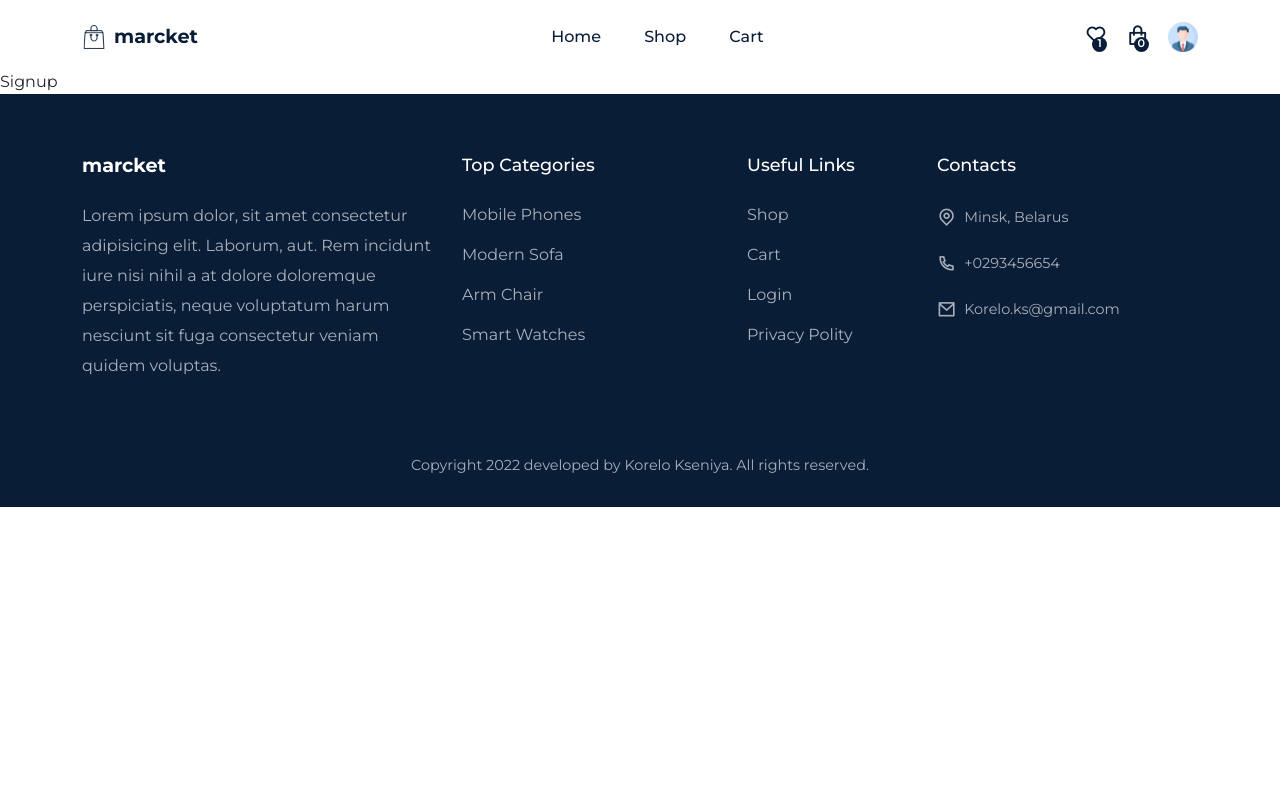
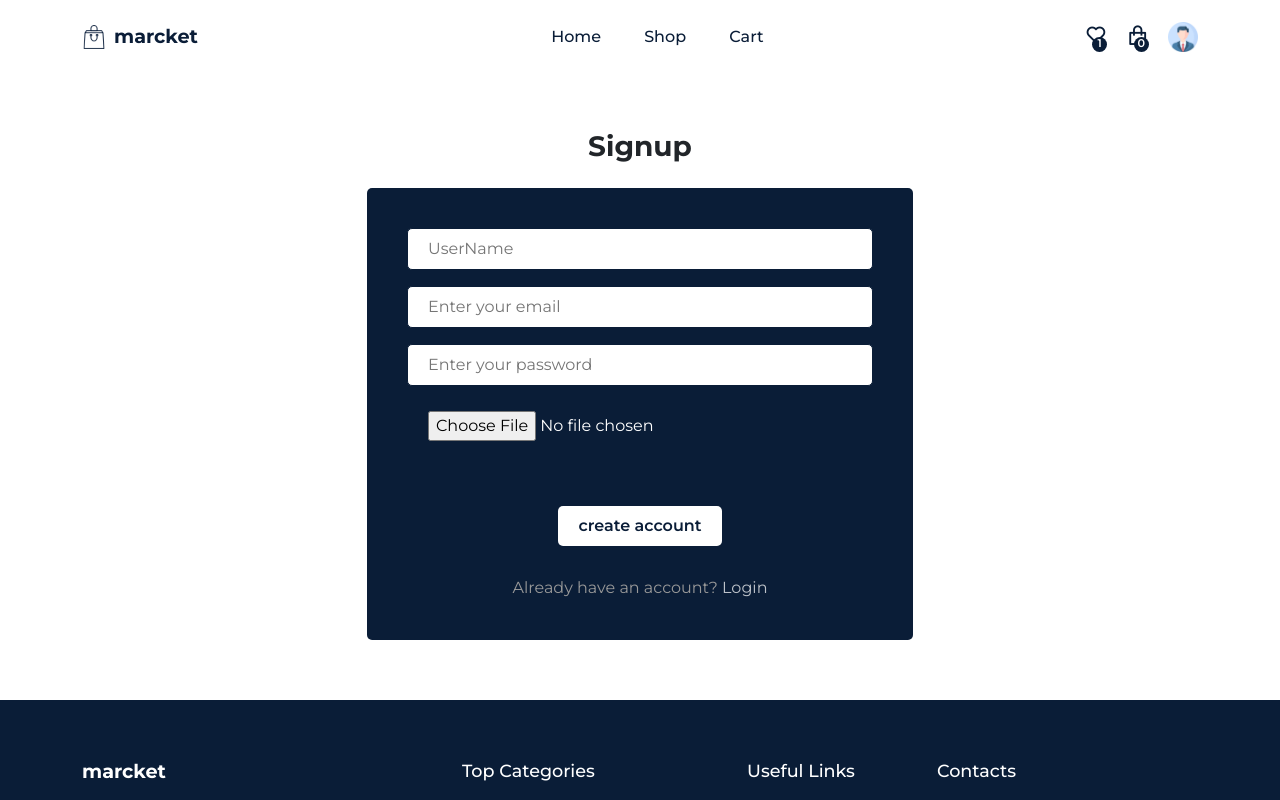
Before and after one commit to Ksushe4ka/Course-project2, a React (Create React App) app in the folder market/: page /signup in a window 1280 px wide. Shown: the top 800 px of the page. Built offline with nearby package versions, Linux system fonts and the light colour scheme.

Commit message:
change 16

```diff
--- a/market/package.json
+++ b/market/package.json
@@ -8,6 +8,7 @@
     "@testing-library/react": "^13.4.0",
     "@testing-library/user-event": "^13.5.0",
     "bootstrap": "^5.2.1",
+    "firebase": "^9.15.0",
     "framer-motion": "^7.3.2",
     "react": "^18.2.0",
     "react-dom": "^18.2.0",
--- /dev/null
+++ b/market/src/firebase.config.js
@@ -0,0 +1,21 @@
+import { initializeApp } from "firebase/app";
+import { getAuth } from "firebase/auth";
+import { getFirestore } from "firebase/firestore";
+import { getStorage } from "firebase/storage";
+
+const firebaseConfig = {
+  apiKey: "AIzaSyDbO1VGqCkyG3TNBRPh8jBRgT4hnp3yxY8",
+  authDomain: "market-55bd1.firebaseapp.com",
+  projectId: "market-55bd1",
+  storageBucket: "market-55bd1.appspot.com",
+  messagingSenderId: "419794918974",
+  appId: "1:419794918974:web:9e6ccb1819d63280c6fb6f",
+};
+
+// Initialize Firebase
+const app = initializeApp(firebaseConfig);
+export const auth = getAuth(app);
+export const db = getFirestore(app);
+export const storage = getStorage(app);
+
+export default app;
--- a/market/src/pages/Checkout.jsx
+++ b/market/src/pages/Checkout.jsx
@@ -1,11 +1,81 @@
-import React from 'react'
+import React from "react";
+import { Container, Row, Col, Form, FormGroup } from "reactstrap";
+import Helmet from "./../components/Helmet/Helmet";
+import CommonSection from "./../components/UI/CommonSection";
+import "../styles/checkout.css";
+import { useSelector } from "react-redux";
 
 const Checkout = () => {
+  const totalQty = useSelector((state) => state.cart.totalQuantity);
+  const totalAmount = useSelector((state) => state.cart.totalAmount);
+
   return (
-    <div>
-      Checkout
-    </div>
-  )
-}
+    <Helmet title="Checkout">
+      <CommonSection title="Checkout" />
+      <section>
+        <Container>
+          <Row>
+            <Col lg="8">
+              <h6 className="mb-4 fw-bold">Information</h6>
+              <Form className="billing__form">
+                <FormGroup className="form__group">
+                  <input type="text" placeholder="Enter your name" />
+                </FormGroup>
 
-export default Checkout
+                <FormGroup className="form__group">
+                  <input type="email" placeholder="Enter your email" />
+                </FormGroup>
+
+                <FormGroup className="form__group">
+                  <input type="number" placeholder="Enter your number" />
+                </FormGroup>
+
+                <FormGroup className="form__group">
+                  <input type="text" placeholder="Street adress" />
+                </FormGroup>
+
+                <FormGroup className="form__group">
+                  <input type="text" placeholder="City" />
+                </FormGroup>
+
+                <FormGroup className="form__group">
+                  <input type="text" placeholder="Postal code" />
+                </FormGroup>
+                <FormGroup className="form__group">
+                  <input type="text" placeholder="Country" />
+                </FormGroup>
+              </Form>
+            </Col>
+
+            <Col lg="4">
+              <div className="checkout__cart">
+                <h6>
+                  Total Qty: <span>{totalQty} items</span>
+                </h6>
+                <h6>
+                  Subtotal: <span>${totalAmount}</span>
+                </h6>
+                <h6>
+                  <span>
+                    Shipping: <br />
+                    free shipping
+                  </span>
+                  <span>$0</span>
+                </h6>
+                <h4>
+                  Total Cost: <span>${totalAmount}</span>
+                </h4>
+
+                <button className="buy__btn auth__btn w-100">
+                  Place an order
+                </button>
+              </div>
+            </Col>
+          </Row>
+        </Container>
+      </section>
+    </Helmet>
+  );
+};
+
+export default Checkout;
--- a/market/src/pages/Login.jsx
+++ b/market/src/pages/Login.jsx
@@ -1,11 +1,51 @@
-import React from 'react'
+import React, { useState } from "react";
+import Helmet from "../components/Helmet/Helmet";
+import { Container, Row, Col, Form, FormGroup } from "reactstrap";
+import { Link } from "react-router-dom";
+
+import "../styles/login.css";
 
 const Login = () => {
+  const [email, setEmail] = useState("");
+  const [password, setPassword] = useState("");
+
   return (
-    <div>
-      Login
-    </div>
-  )
-}
-
-export default Login
+    <Helmet title="Login">
+      <section>
+        <Container>
+          <Row>
+            <Col lg="6" className="m-auto text-center">
+              <h3 className="fw-bold mb-4">Login</h3>
+              <Form className="auth__form">
+                <FormGroup className="form__group">
+                  <input
+                    type="email"
+                    placeholder="Enter your email"
+                    value={email}
+                    onChange={(e) => setEmail(e.target.value)}
+                  />
+                </FormGroup>
+                <FormGroup className="form__group">
+                  <input
+                    type="password"
+                    placeholder="Enter your password"
+                    value={password}
+                    onChange={(e) => setPassword(e.target.value)}
+                  />
+                </FormGroup>
+                <button type="submit" className="buy__btn auth__btn">
+                  Login
+                </button>
+                <p>
+                  Don't have an account?{" "}
+                  <Link to="/signup">Create an account</Link>
+                </p>
+              </Form>
+            </Col>
+          </Row>
+        </Container>
+      </section>
+    </Helmet>
+  );
+};
+export default Login;
--- a/market/src/pages/Signup.jsx
+++ b/market/src/pages/Signup.jsx
@@ -1,11 +1,130 @@
-import React from 'react'
+import React, { useState } from "react";
+import Helmet from "../components/Helmet/Helmet";
+import { Container, Row, Col, Form, FormGroup } from "reactstrap";
+import { Link } from "react-router-dom";
+import { createUserWithEmailAndPassword, updateProfile } from "firebase/auth";
+import { ref, uploadBytesResumable, getDownloadURL } from "firebase/storage";
+import { setDoc, doc } from "firebase/firestore";
+import { auth } from "../firebase.config";
+import { storage } from "../firebase.config";
+import { db } from "../firebase.config";
+import { toast } from "react-toastify";
+
+import "../styles/login.css";
+import { useNavigate } from "react-router-dom";
 
 const Signup = () => {
+  const [username, setUsername] = useState("");
+  const [email, setEmail] = useState("");
+  const [password, setPassword] = useState("");
+  const [file, setFile] = useState(null);
+  const [loading, setLoading] = useState(false);
+
+  const navigate = useNavigate();
+
+  const signup = async (e) => {
+    e.preventDefault();
+    setLoading(true);
+    try {
+      const userCredential = await createUserWithEmailAndPassword(
+        auth,
+        email,
+        password
+      );
+
+      const user = userCredential.user;
+      const storageRef = ref(storage, `images/${Date.now() + username}`);
+      const uploadTask = uploadBytesResumable(storageRef, file);
+
+      uploadTask.on(
+        (error) => {
+          toast.error(error.message);
+        },
+        () => {
+          getDownloadURL(uploadTask.snapshot.ref).then(async (downloadURL) => {
+            //update user profile
+            await updateProfile(user, {
+              displayName: username,
+              photoURL: downloadURL,
+            });
+
+            // store user data in firestore database
+            await setDoc(doc(db, "users", user.uid), {
+              uid: user.uid,
+              displayName: username,
+              email,
+              photoURL: downloadURL,
+            });
+          });
+        }
+      );
+
+      setLoading(false);
+      toast.success("Account created");
+      navigate("/login");
+    } catch (error) {
+      setLoading(false);
+      toast.error("something went wrong");
+    }
+  };
+
   return (
-    <div>
-      Signup
-    </div>
-  )
-}
+    <Helmet title="Signup">
+      <section>
+        <Container>
+          <Row>
+            {loading ? (
+              <Col lg="12" className="text-center">
+                <h5 className="fw-bold">Loading........</h5>
+              </Col>
+            ) : (
+              <Col lg="6" className="m-auto text-center">
+                <h3 className="fw-bold mb-4">Signup</h3>
 
-export default Signup
+                <Form className="auth__form" onSubmit={signup}>
+                  <FormGroup className="form__group">
+                    <input
+                      type="text"
+                      placeholder="UserName"
+                      value={username}
+                      onChange={(e) => setUsername(e.target.value)}
+                    />
+                  </FormGroup>
+                  <FormGroup className="form__group">
+                    <input
+                      type="email"
+                      placeholder="Enter your email"
+                      value={email}
+                      onChange={(e) => setEmail(e.target.value)}
+                    />
+                  </FormGroup>
+                  <FormGroup className="form__group">
+                    <input
+                      type="password"
+                      placeholder="Enter your password"
+                      value={password}
+                      onChange={(e) => setPassword(e.target.value)}
+                    />
+                  </FormGroup>
+                  <FormGroup className="form__group">
+                    <input
+                      type="file"
+                      onChange={(e) => setFile(e.target.files[0])}
+                    />
+                  </FormGroup>
+                  <button type="submit" className="buy__btn auth__btn">
+                    create account
+                  </button>
+                  <p>
+                    Already have an account? <Link to="/login">Login</Link>
+                  </p>
+                </Form>
+              </Col>
+            )}
+          </Row>
+        </Container>
+      </section>
+    </Helmet>
+  );
+};
+export default Signup;
--- a/market/src/routers/Routers.js
+++ b/market/src/routers/Routers.js
@@ -3,9 +3,9 @@ import Home from "../pages/Home";
 import Shop from "../pages/Shop";
 import Cart from "../pages/Cart";
 import BookDetails from "../pages/BookDetails";
-import Checkout from "../pages/Checkout";
 import Login from "../pages/Login";
 import Signup from "../pages/Signup";
+import Checkout from './../pages/Checkout';
 
 const Routers = () => {
   return (
@@ -15,7 +15,7 @@ const Routers = () => {
       <Route path="shop" element={<Shop />} />
       <Route path="shop/:id" element={<BookDetails />} />
       <Route path="cart" element={<Cart />} />
-      <Route path="сheckout" element={<Checkout />} />
+      <Route path="checkout" element={<Checkout />} />
       <Route path="login" element={<Login />} />
       <Route path="signup" element={<Signup />} />
     </Routes>
--- /dev/null
+++ b/market/src/styles/checkout.css
@@ -0,0 +1,31 @@
+.billing__form .form__group input {
+  border: 1px solid var(--card-bg-02);
+}
+
+.checkout__cart {
+  padding: 20px;
+  background: var(--primary-color);
+  color: #fff;
+  border-radius: 5px;
+}
+
+.checkout__cart h6,
+h4 {
+  display: flex;
+  align-items: center;
+  justify-content: space-between;
+}
+
+.checkout__cart h6 {
+  margin-bottom: 20px;
+}
+
+.checkout__cart h4 {
+  border-top: 1px solid rgba(221, 221, 221, 0.253);
+  padding-top: 20px;
+}
+
+.auth__btn{
+ background: #fff;
+ color: var(--primary-color);
+}
--- /dev/null
+++ b/market/src/styles/login.css
@@ -0,0 +1,24 @@
+.auth__form {
+  background: var(--primary-color);
+  padding: 40px;
+  border-radius: 5px;
+}
+
+.auth__btn {
+  background: #fff !important;
+  color: var(--primary-color);
+  font-weight: 600;
+}
+
+.auth__form p {
+  margin-top: 30px;
+}
+
+.auth__form p a {
+  color: rgba(255, 255, 255, 0.735);
+}
+
+.auth__form input[type="file"] {
+  color: #fff;
+  cursor: pointer;
+}
```
Also changed, not shown: 1 other file (tests, documents, lock files or other folders).
